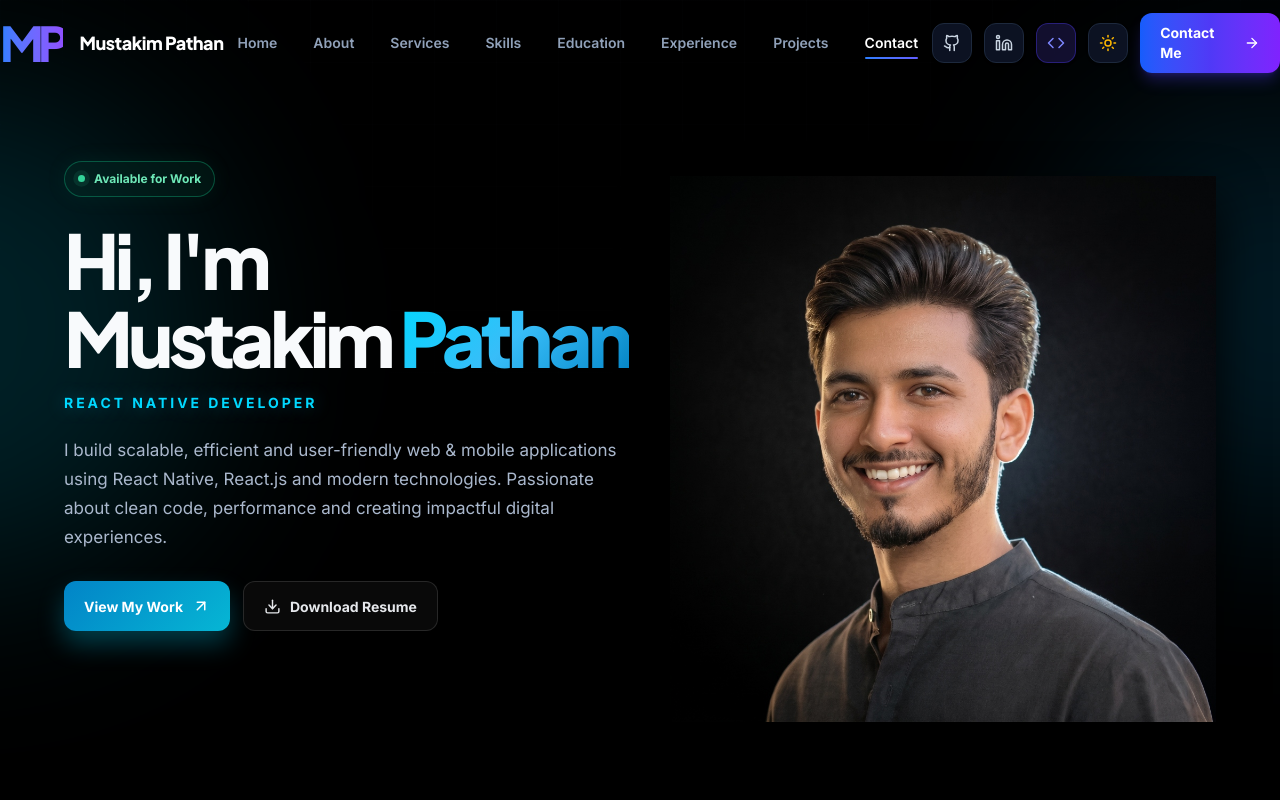
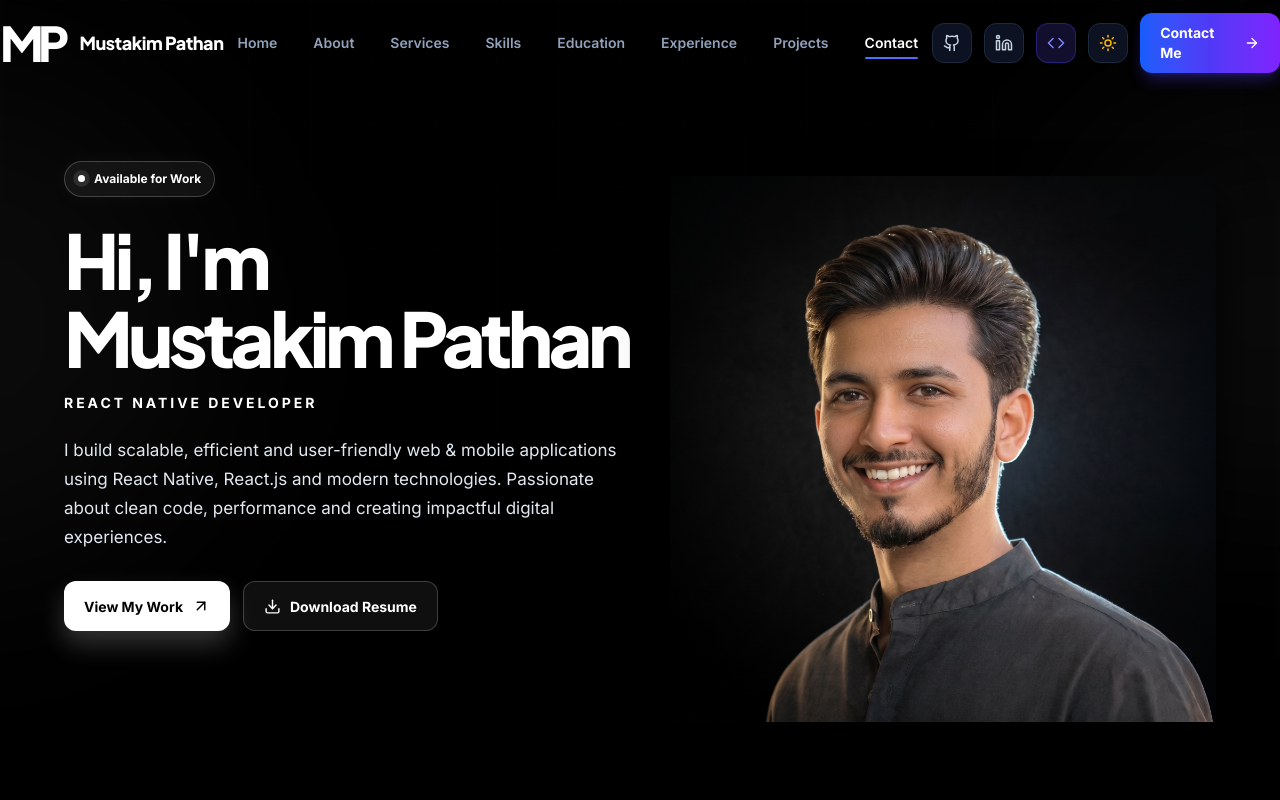
Before and after one commit to mustakim-aits/mustakim-portfolio, a React (Vite) app: page / in a window 1280 px wide. Shown: the top 800 px of the page. Built offline with nearby package versions, Linux system fonts and the light colour scheme.

Commit message:
Change all text colors and text gradients to pure white

```diff
--- a/src/components/Navbar.jsx
+++ b/src/components/Navbar.jsx
@@ -53,7 +53,7 @@ export const Navbar = ({ currentTheme, toggleTheme, onOpenConsole }) => {
     >
       {/* Scroll Progress Line */}
       <div
-        className="h-[3px] bg-gradient-to-r from-sky-400 via-cyan-400 to-indigo-primary transition-all duration-75 origin-left"
+        className="h-[3px] bg-white transition-all duration-75 origin-left"
         style={{ width: `${scrollProgress}%` }}
       />
       <div className="max-w-[1540px] mx-auto px-4 sm:px-6 lg:px-0">
@@ -69,7 +69,7 @@ export const Navbar = ({ currentTheme, toggleTheme, onOpenConsole }) => {
               href="#home"
               className="flex items-center gap-4 text-text hover:opacity-90 transition-all"
             >
-              <div className="text-5xl leading-none tracking-[-0.12em] bg-gradient-to-r from-blue-500 to-violet-500 bg-clip-text text-transparent font-black font-display select-none">
+              <div className="text-5xl leading-none tracking-[-0.12em] text-white font-black font-display select-none">
                 MP
               </div>
               <span className="font-extrabold text-lg tracking-tight text-white font-display select-none">
--- a/src/index.css
+++ b/src/index.css
@@ -9,9 +9,9 @@
   --font-display: 'Plus Jakarta Sans', var(--font-sans);
   --font-mono: 'JetBrains Mono', monospace;
 
-  /* Custom palette colors matching portrait photo's cyan rim lighting */
-  --color-indigo-primary: #00d8ff;
-  --color-violet-secondary: #0ea5e9;
+  /* Custom palette colors set to white */
+  --color-indigo-primary: #FFFFFF;
+  --color-violet-secondary: #FFFFFF;
 
   /* Semantic tokens linked to CSS custom properties */
   --color-bg-base: var(--bg-base);
@@ -47,14 +47,14 @@
   -webkit-font-smoothing: antialiased;
 }
 
-/* Dark Mode Variables (Pure Pitch-Black Theme) */
+/* Dark Mode Variables (Pure Black Theme with White Text) */
 :root.dark {
   --bg-base: #000000;
   --bg-sec: #070707;
   --card-bg: #0e0e0e;
-  --text-color: #F8FAFC;
-  --text-muted: #94A3B8;
-  --border-color: #1a1a1a;
+  --text-color: #FFFFFF;
+  --text-muted: #CBD5E1;
+  --border-color: #222222;
 }
 
 /* Apply base styling resets */
--- a/src/sections/About.jsx
+++ b/src/sections/About.jsx
@@ -68,7 +68,7 @@ export const About = () => {
               </span>
               <h2 className="text-3xl sm:text-4xl lg:text-5xl font-extrabold tracking-tight text-text font-display leading-tight">
                 Get to know <br />
-                me <span className="bg-gradient-to-r from-sky-400 to-indigo-primary bg-clip-text text-transparent">better</span>
+                me <span className="text-white">better</span>
               </h2>
               <p className="text-text-muted text-sm sm:text-base leading-relaxed">
                 I'm a passionate React Native Developer who loves building scalable, user-friendly web & mobile applications.
--- a/src/sections/Contact.jsx
+++ b/src/sections/Contact.jsx
@@ -98,7 +98,7 @@ export const Contact = () => {
               </span>
               <h2 className="text-3xl sm:text-4xl lg:text-5xl font-extrabold tracking-tight text-text font-display leading-tight">
                 Let's Build Something <br className="hidden sm:inline" />
-                <span className="bg-gradient-to-r from-sky-400 to-indigo-primary bg-clip-text text-transparent">Amazing Together</span>
+                <span className="text-white">Amazing Together</span>
               </h2>
               <p className="text-text-muted text-xs sm:text-sm leading-relaxed max-w-md">
                 Have a project in mind or want to collaborate? I'm always open to discussing new opportunities and business ideas.
--- a/src/sections/Experience.jsx
+++ b/src/sections/Experience.jsx
@@ -43,7 +43,7 @@ export const Experience = () => {
               My Journey
             </span>
             <h2 className="text-3xl sm:text-4xl lg:text-5xl font-extrabold tracking-tight text-text font-display leading-tight">
-              My <span className="bg-gradient-to-r from-sky-400 to-indigo-primary bg-clip-text text-transparent">Experience</span>
+              My <span className="text-white">Experience</span>
             </h2>
             <p className="text-text-muted text-sm sm:text-base leading-relaxed max-w-xl">
               A timeline of my professional journey and the impact I've created through the work I do.
--- a/src/sections/Footer.jsx
+++ b/src/sections/Footer.jsx
@@ -23,7 +23,7 @@ export const Footer = () => {
               href="#home"
               className="text-lg font-bold font-display tracking-tight text-text hover:text-indigo-primary transition-all duration-300 flex items-center gap-2"
             >
-              <span className="text-xl font-black bg-gradient-to-r from-sky-400 to-indigo-primary bg-clip-text text-transparent select-none font-display">
+              <span className="text-xl font-black text-white select-none font-display">
                 MP
               </span>
               <span className="font-bold text-sm tracking-tight select-none">Mustakim Pathan</span>
--- a/src/sections/Projects.jsx
+++ b/src/sections/Projects.jsx
@@ -202,7 +202,7 @@ export const Projects = ({ onSelectProject }) => {
               My Projects
             </span>
             <h2 className="text-3xl sm:text-4xl lg:text-5xl font-extrabold tracking-tight text-text font-display leading-tight">
-              Real Projects. <span className="bg-gradient-to-r from-sky-400 to-indigo-primary bg-clip-text text-transparent">Real Impact.</span>
+              Real Projects. <span className="text-white">Real Impact.</span>
             </h2>
             <p className="text-text-muted text-sm sm:text-base leading-relaxed max-w-xl">
               Here are some of the projects I've built, showcasing my skills in web & mobile development, problem solving and creativity.
--- a/src/sections/Skills.jsx
+++ b/src/sections/Skills.jsx
@@ -62,7 +62,7 @@ export const Skills = () => {
               My Skills
             </span>
             <h2 className="text-3xl sm:text-4xl lg:text-5xl font-extrabold tracking-tight text-text font-display leading-tight">
-              Technologies I <span className="bg-gradient-to-r from-sky-400 to-indigo-primary bg-clip-text text-transparent">work with</span>
+              Technologies I <span className="text-white">work with</span>
             </h2>
             <p className="text-text-muted text-sm sm:text-base leading-relaxed max-w-xl">
               I enjoy working with modern technologies and tools to build efficient, scalable and user-friendly applications.
```
Also changed, not shown: src/sections/Hero.css.
